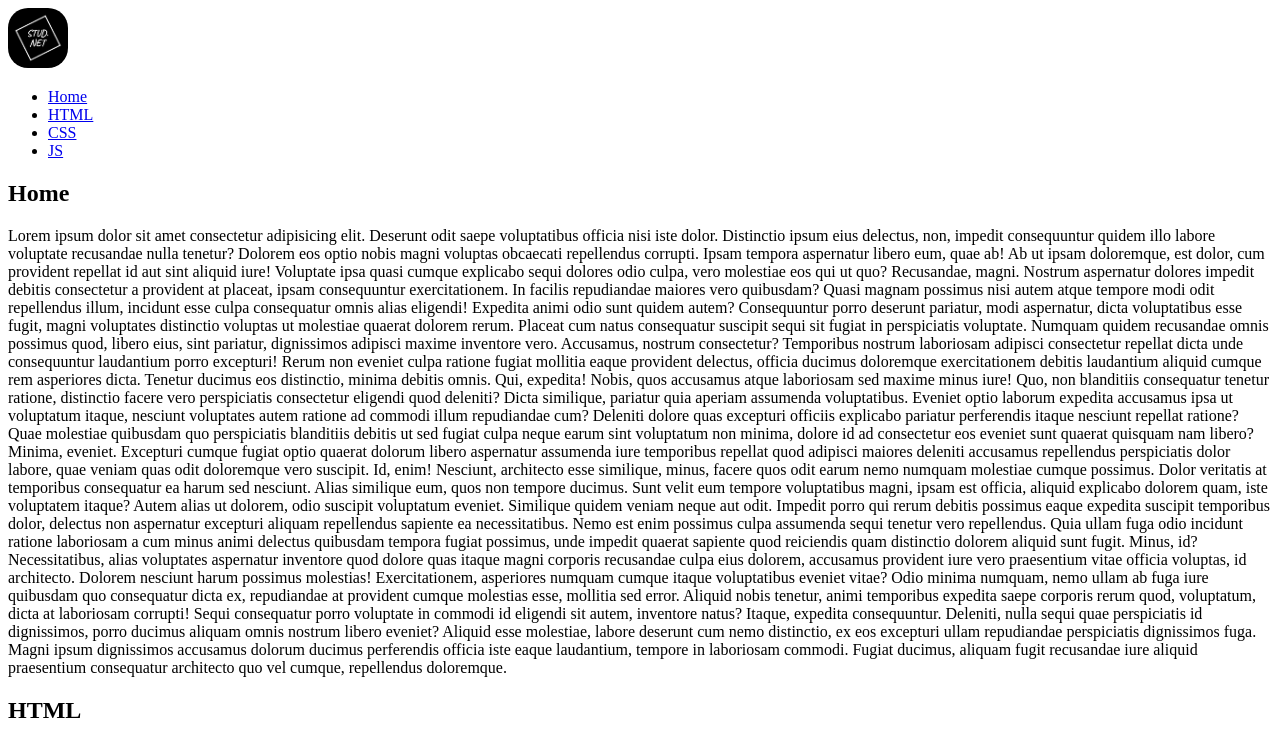
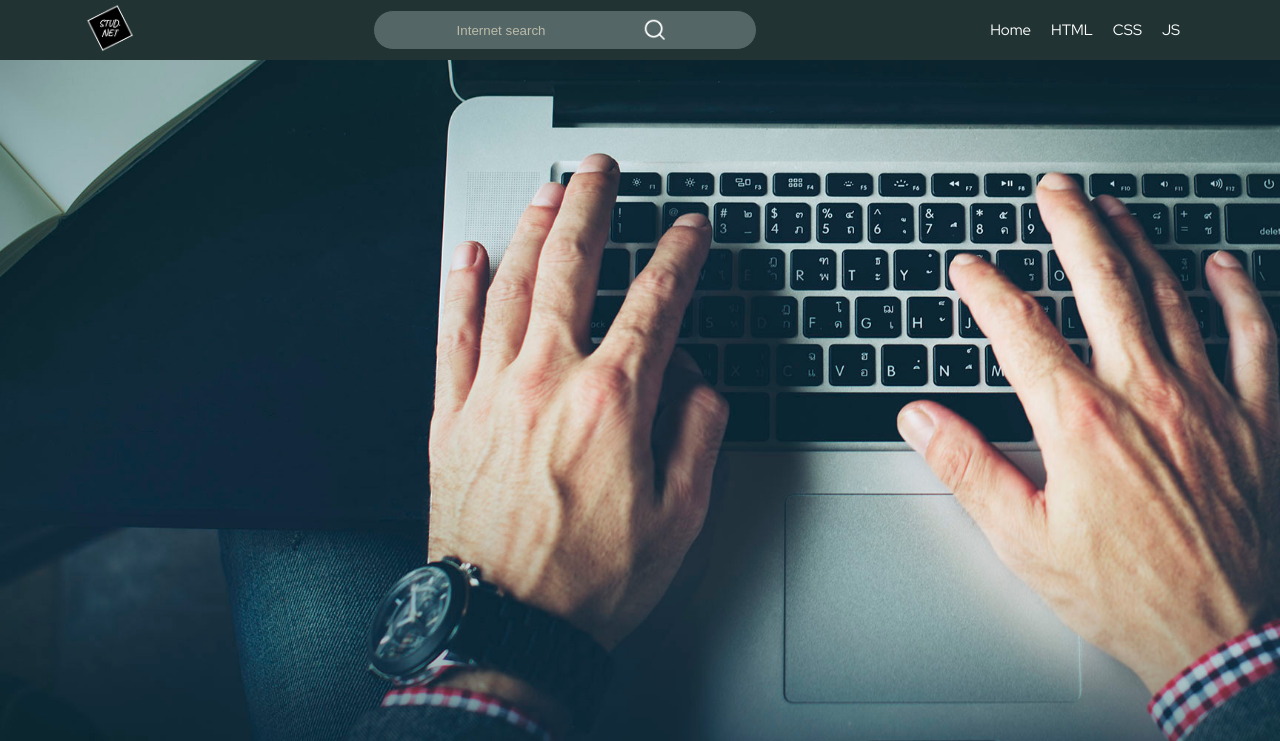
Before and after one commit to Studdnet/16-projects-using-HTML-CSS-and-JavaScript, a plain HTML site: page Projects/Sticky navbar/index.html in a window 1280 px wide. Shown: the top 741 px of the page. Drawn offline with Linux system fonts and the light colour scheme.

Commit message:
working on {Sticky nav bar}

```diff
--- a/Projects/Sticky navbar/css/style.css
+++ b/Projects/Sticky navbar/css/style.css
@@ -1,3 +1,107 @@
+@import url('https://fonts.googleapis.com/css2?family=Red+Hat+Display:wght@300;400;600&display=swap');
+
+:root {
+	--main-bg-color: #223333;
+	--primary-color: #556666;
+	--second-color: #224455;
+	--third-color: #bbbbaa;
+	--fourth-color: #888877;
+}
+
+/* https://www.degraeve.com/color-palette/index.php?q=https://www.bootstrapbayblog.com/wp-content/uploads/2021/03/front-end-developer-1.jpg,1F2C375A5E622F3D49BEBEB686817C,122E43555F66233D55C2C1B28C8276 */
+
+
+
+
+* {
+	margin: 0;
+	padding: 0;
+	box-sizing: border-box;
+}
+
+body {
+	font-family: 'Red Hat Display', sans-serif;
+	font-size: 15px;
+}
+
+.wrapper {
+	display: flex;
+	flex-direction: column;
+	flex: 1 0 100%;
+}
+
+.container {
+	margin: 0 auto;
+	max-width: 1140px;
+	padding: 0 10px;
+	overflow: hidden;
+}
+
+.header {
+	background-color: var(--main-bg-color);
+}
+
+.header__box {
+	height: 60px;
+	display: flex;
+	justify-content: space-between;
+	align-items: center;
+}
+
+.header__search {
+	width: 30vw;
+	height: 40px;
+	background-color: var(--primary-color);
+	border-radius: 40px;
+	display: flex;
+	justify-content: center;
+	align-items: center;
+	border: 1px solid var(--main-bg-color);
+}
+
+.search__input {
+	background-color: transparent;
+	border: none;
+	color: #fff;
+	outline: none;
+}
+
+.search__input::placeholder {
+	color: #bbbbaa;
+}
+
+.search__button img{
+	width: 22px;
+	background-color: var(--primary-color);
+}
+
+.search__button {
+	border: 0;
+	width: 40px;
+	height: 40px;
+	background: transparent;
+	cursor: pointer;
+}
+
+.header__content {
+	height: 100vh;
+	background: url("../img/main-background.jpg") center center/cover no-repeat;
+}
+
+.header__list {
+	display: flex;
+}
+
+.header__item {
+	margin-right: 20px;
+	list-style-type: none;
+}
+
+.header__link {
+	color: #fff;
+	text-decoration: none;
+}
+
 
 
 .header__logo {
@@ -7,5 +111,5 @@
 
 .header__logo img {
 	max-width: 100%;
-	border-radius: 20px;
+	border-radius: 10px;
 }
--- a/Projects/Sticky navbar/index.html
+++ b/Projects/Sticky navbar/index.html
@@ -12,7 +12,15 @@
 <body>
 	<div class="wrapper">
 		<header class="header">
-			<div class="header__logo"><img src="img/logo.png" alt="logo"></div>
+			<div class="container">
+				<div class="header__box">
+					<div class="header__logo"><a href="#"><img src="img/rhomb.png" alt="logo"></a></div>
+					<div class="header__search">
+						<input class="search__input" type="text" placeholder="Internet search" name="search">
+						<button class="search__button">
+							<img src="img/search.png" alt="search__logo">
+						</button>
+					</div>
 					<nav class="header__menu">
 						<ul class="header__list">
 							<li class="header__item"><a class="header__link" href="#">Home</a></li>
@@ -21,56 +29,139 @@
 							<li class="header__item"><a class="header__link" href="#">JS</a></li>
 						</ul>
 					</nav>
+				</div>
+			</div>
+			<div class="header__content">
+
+			</div>
 		</header>
 		<main class="main">
 			<section class="Home" id="home">
 				<h2 class="home__title title">Home</h2>
 				<p class="home__text text">
-					Lorem ipsum dolor sit amet consectetur adipisicing elit. Deserunt odit saepe voluptatibus officia nisi iste dolor. Distinctio ipsum eius delectus, non, impedit consequuntur quidem illo labore voluptate recusandae nulla tenetur?
-					Dolorem eos optio nobis magni voluptas obcaecati repellendus corrupti. Ipsam tempora aspernatur libero eum, quae ab! Ab ut ipsam doloremque, est dolor, cum provident repellat id aut sint aliquid iure!
-					Voluptate ipsa quasi cumque explicabo sequi dolores odio culpa, vero molestiae eos qui ut quo? Recusandae, magni. Nostrum aspernatur dolores impedit debitis consectetur a provident at placeat, ipsam consequuntur exercitationem.
-					In facilis repudiandae maiores vero quibusdam? Quasi magnam possimus nisi autem atque tempore modi odit repellendus illum, incidunt esse culpa consequatur omnis alias eligendi! Expedita animi odio sunt quidem autem?
-					Consequuntur porro deserunt pariatur, modi aspernatur, dicta voluptatibus esse fugit, magni voluptates distinctio voluptas ut molestiae quaerat dolorem rerum. Placeat cum natus consequatur suscipit sequi sit fugiat in perspiciatis voluptate.
-					Numquam quidem recusandae omnis possimus quod, libero eius, sint pariatur, dignissimos adipisci maxime inventore vero. Accusamus, nostrum consectetur? Temporibus nostrum laboriosam adipisci consectetur repellat dicta unde consequuntur laudantium porro excepturi!
-					Rerum non eveniet culpa ratione fugiat mollitia eaque provident delectus, officia ducimus doloremque exercitationem debitis laudantium aliquid cumque rem asperiores dicta. Tenetur ducimus eos distinctio, minima debitis omnis. Qui, expedita!
-					Nobis, quos accusamus atque laboriosam sed maxime minus iure! Quo, non blanditiis consequatur tenetur ratione, distinctio facere vero perspiciatis consectetur eligendi quod deleniti? Dicta similique, pariatur quia aperiam assumenda voluptatibus.
-					Eveniet optio laborum expedita accusamus ipsa ut voluptatum itaque, nesciunt voluptates autem ratione ad commodi illum repudiandae cum? Deleniti dolore quas excepturi officiis explicabo pariatur perferendis itaque nesciunt repellat ratione?
-					Quae molestiae quibusdam quo perspiciatis blanditiis debitis ut sed fugiat culpa neque earum sint voluptatum non minima, dolore id ad consectetur eos eveniet sunt quaerat quisquam nam libero? Minima, eveniet.
-					Excepturi cumque fugiat optio quaerat dolorum libero aspernatur assumenda iure temporibus repellat quod adipisci maiores deleniti accusamus repellendus perspiciatis dolor labore, quae veniam quas odit doloremque vero suscipit. Id, enim!
-					Nesciunt, architecto esse similique, minus, facere quos odit earum nemo numquam molestiae cumque possimus. Dolor veritatis at temporibus consequatur ea harum sed nesciunt. Alias similique eum, quos non tempore ducimus.
-					Sunt velit eum tempore voluptatibus magni, ipsam est officia, aliquid explicabo dolorem quam, iste voluptatem itaque? Autem alias ut dolorem, odio suscipit voluptatum eveniet. Similique quidem veniam neque aut odit.
-					Impedit porro qui rerum debitis possimus eaque expedita suscipit temporibus dolor, delectus non aspernatur excepturi aliquam repellendus sapiente ea necessitatibus. Nemo est enim possimus culpa assumenda sequi tenetur vero repellendus.
-					Quia ullam fuga odio incidunt ratione laboriosam a cum minus animi delectus quibusdam tempora fugiat possimus, unde impedit quaerat sapiente quod reiciendis quam distinctio dolorem aliquid sunt fugit. Minus, id?
-					Necessitatibus, alias voluptates aspernatur inventore quod dolore quas itaque magni corporis recusandae culpa eius dolorem, accusamus provident iure vero praesentium vitae officia voluptas, id architecto. Dolorem nesciunt harum possimus molestias!
-					Exercitationem, asperiores numquam cumque itaque voluptatibus eveniet vitae? Odio minima numquam, nemo ullam ab fuga iure quibusdam quo consequatur dicta ex, repudiandae at provident cumque molestias esse, mollitia sed error.
-					Aliquid nobis tenetur, animi temporibus expedita saepe corporis rerum quod, voluptatum, dicta at laboriosam corrupti! Sequi consequatur porro voluptate in commodi id eligendi sit autem, inventore natus? Itaque, expedita consequuntur.
-					Deleniti, nulla sequi quae perspiciatis id dignissimos, porro ducimus aliquam omnis nostrum libero eveniet? Aliquid esse molestiae, labore deserunt cum nemo distinctio, ex eos excepturi ullam repudiandae perspiciatis dignissimos fuga.
-					Magni ipsum dignissimos accusamus dolorum ducimus perferendis officia iste eaque laudantium, tempore in laboriosam commodi. Fugiat ducimus, aliquam fugit recusandae iure aliquid praesentium consequatur architecto quo vel cumque, repellendus doloremque.
+					Lorem ipsum dolor sit amet consectetur adipisicing elit. Deserunt odit saepe voluptatibus officia nisi
+					iste dolor. Distinctio ipsum eius delectus, non, impedit consequuntur quidem illo labore voluptate
+					recusandae nulla tenetur?
+					Dolorem eos optio nobis magni voluptas obcaecati repellendus corrupti. Ipsam tempora aspernatur libero
+					eum, quae ab! Ab ut ipsam doloremque, est dolor, cum provident repellat id aut sint aliquid iure!
+					Voluptate ipsa quasi cumque explicabo sequi dolores odio culpa, vero molestiae eos qui ut quo?
+					Recusandae, magni. Nostrum aspernatur dolores impedit debitis consectetur a provident at placeat,
+					ipsam consequuntur exercitationem.
+					In facilis repudiandae maiores vero quibusdam? Quasi magnam possimus nisi autem atque tempore modi
+					odit repellendus illum, incidunt esse culpa consequatur omnis alias eligendi! Expedita animi odio sunt
+					quidem autem?
+					Consequuntur porro deserunt pariatur, modi aspernatur, dicta voluptatibus esse fugit, magni voluptates
+					distinctio voluptas ut molestiae quaerat dolorem rerum. Placeat cum natus consequatur suscipit sequi
+					sit fugiat in perspiciatis voluptate.
+					Numquam quidem recusandae omnis possimus quod, libero eius, sint pariatur, dignissimos adipisci maxime
+					inventore vero. Accusamus, nostrum consectetur? Temporibus nostrum laboriosam adipisci consectetur
+					repellat dicta unde consequuntur laudantium porro excepturi!
+					Rerum non eveniet culpa ratione fugiat mollitia eaque provident delectus, officia ducimus doloremque
+					exercitationem debitis laudantium aliquid cumque rem asperiores dicta. Tenetur ducimus eos distinctio,
+					minima debitis omnis. Qui, expedita!
+					Nobis, quos accusamus atque laboriosam sed maxime minus iure! Quo, non blanditiis consequatur tenetur
+					ratione, distinctio facere vero perspiciatis consectetur eligendi quod deleniti? Dicta similique,
+					pariatur quia aperiam assumenda voluptatibus.
+					Eveniet optio laborum expedita accusamus ipsa ut voluptatum itaque, nesciunt voluptates autem ratione
+					ad commodi illum repudiandae cum? Deleniti dolore quas excepturi officiis explicabo pariatur
+					perferendis itaque nesciunt repellat ratione?
+					Quae molestiae quibusdam quo perspiciatis blanditiis debitis ut sed fugiat culpa neque earum sint
+					voluptatum non minima, dolore id ad consectetur eos eveniet sunt quaerat quisquam nam libero? Minima,
+					eveniet.
+					Excepturi cumque fugiat optio quaerat dolorum libero aspernatur assumenda iure temporibus repellat
+					quod adipisci maiores deleniti accusamus repellendus perspiciatis dolor labore, quae veniam quas odit
+					doloremque vero suscipit. Id, enim!
+					Nesciunt, architecto esse similique, minus, facere quos odit earum nemo numquam molestiae cumque
+					possimus. Dolor veritatis at temporibus consequatur ea harum sed nesciunt. Alias similique eum, quos
+					non tempore ducimus.
+					Sunt velit eum tempore voluptatibus magni, ipsam est officia, aliquid explicabo dolorem quam, iste
+					voluptatem itaque? Autem alias ut dolorem, odio suscipit voluptatum eveniet. Similique quidem veniam
+					neque aut odit.
+					Impedit porro qui rerum debitis possimus eaque expedita suscipit temporibus dolor, delectus non
+					aspernatur excepturi aliquam repellendus sapiente ea necessitatibus. Nemo est enim possimus culpa
+					assumenda sequi tenetur vero repellendus.
+					Quia ullam fuga odio incidunt ratione laboriosam a cum minus animi delectus quibusdam tempora fugiat
+					possimus, unde impedit quaerat sapiente quod reiciendis quam distinctio dolorem aliquid sunt fugit.
+					Minus, id?
+					Necessitatibus, alias voluptates aspernatur inventore quod dolore quas itaque magni corporis
+					recusandae culpa eius dolorem, accusamus provident iure vero praesentium vitae officia voluptas, id
+					architecto. Dolorem nesciunt harum possimus molestias!
+					Exercitationem, asperiores numquam cumque itaque voluptatibus eveniet vitae? Odio minima numquam, nemo
+					ullam ab fuga iure quibusdam quo consequatur dicta ex, repudiandae at provident cumque molestias esse,
+					mollitia sed error.
+					Aliquid nobis tenetur, animi temporibus expedita saepe corporis rerum quod, voluptatum, dicta at
+					laboriosam corrupti! Sequi consequatur porro voluptate in commodi id eligendi sit autem, inventore
+					natus? Itaque, expedita consequuntur.
+					Deleniti, nulla sequi quae perspiciatis id dignissimos, porro ducimus aliquam omnis nostrum libero
+					eveniet? Aliquid esse molestiae, labore deserunt cum nemo distinctio, ex eos excepturi ullam
+					repudiandae perspiciatis dignissimos fuga.
+					Magni ipsum dignissimos accusamus dolorum ducimus perferendis officia iste eaque laudantium, tempore
+					in laboriosam commodi. Fugiat ducimus, aliquam fugit recusandae iure aliquid praesentium consequatur
+					architecto quo vel cumque, repellendus doloremque.
 				</p>
 			</section>
 			<section class="html" id="html">
 				<h2 class="html__title title">HTML</h2>
 				<p class="html__text text">
-					Lorem ipsum dolor sit amet consectetur adipisicing elit. Deserunt odit saepe voluptatibus officia nisi iste dolor. Distinctio ipsum eius delectus, non, impedit consequuntur quidem illo labore voluptate recusandae nulla tenetur?
-					Dolorem eos optio nobis magni voluptas obcaecati repellendus corrupti. Ipsam tempora aspernatur libero eum, quae ab! Ab ut ipsam doloremque, est dolor, cum provident repellat id aut sint aliquid iure!
-					Voluptate ipsa quasi cumque explicabo sequi dolores odio culpa, vero molestiae eos qui ut quo? Recusandae, magni. Nostrum aspernatur dolores impedit debitis consectetur a provident at placeat, ipsam consequuntur exercitationem.
-					In facilis repudiandae maiores vero quibusdam? Quasi magnam possimus nisi autem atque tempore modi odit repellendus illum, incidunt esse culpa consequatur omnis alias eligendi! Expedita animi odio sunt quidem autem?
-					Consequuntur porro deserunt pariatur, modi aspernatur, dicta voluptatibus esse fugit, magni voluptates distinctio voluptas ut molestiae quaerat dolorem rerum. Placeat cum natus consequatur suscipit sequi sit fugiat in perspiciatis voluptate.
-					Numquam quidem recusandae omnis possimus quod, libero eius, sint pariatur, dignissimos adipisci maxime inventore vero. Accusamus, nostrum consectetur? Temporibus nostrum laboriosam adipisci consectetur repellat dicta unde consequuntur laudantium porro excepturi!
-					Rerum non eveniet culpa ratione fugiat mollitia eaque provident delectus, officia ducimus doloremque exercitationem debitis laudantium aliquid cumque rem asperiores dicta. Tenetur ducimus eos distinctio, minima debitis omnis. Qui, expedita!
-					Nobis, quos accusamus atque laboriosam sed maxime minus iure! Quo, non blanditiis consequatur tenetur ratione, distinctio facere vero perspiciatis consectetur eligendi quod deleniti? Dicta similique, pariatur quia aperiam assumenda voluptatibus.
-					Eveniet optio laborum expedita accusamus ipsa ut voluptatum itaque, nesciunt voluptates autem ratione ad commodi illum repudiandae cum? Deleniti dolore quas excepturi officiis explicabo pariatur perferendis itaque nesciunt repellat ratione?
-					Quae molestiae quibusdam quo perspiciatis blanditiis debitis ut sed fugiat culpa neque earum sint voluptatum non minima, dolore id ad consectetur eos eveniet sunt quaerat quisquam nam libero? Minima, eveniet.
-					Excepturi cumque fugiat optio quaerat dolorum libero aspernatur assumenda iure temporibus repellat quod adipisci maiores deleniti accusamus repellendus perspiciatis dolor labore, quae veniam quas odit doloremque vero suscipit. Id, enim!
-					Nesciunt, architecto esse similique, minus, facere quos odit earum nemo numquam molestiae cumque possimus. Dolor veritatis at temporibus consequatur ea harum sed nesciunt. Alias similique eum, quos non tempore ducimus.
-					Sunt velit eum tempore voluptatibus magni, ipsam est officia, aliquid explicabo dolorem quam, iste voluptatem itaque? Autem alias ut dolorem, odio suscipit voluptatum eveniet. Similique quidem veniam neque aut odit.
-					Impedit porro qui rerum debitis possimus eaque expedita suscipit temporibus dolor, delectus non aspernatur excepturi aliquam repellendus sapiente ea necessitatibus. Nemo est enim possimus culpa assumenda sequi tenetur vero repellendus.
-					Quia ullam fuga odio incidunt ratione laboriosam a cum minus animi delectus quibusdam tempora fugiat possimus, unde impedit quaerat sapiente quod reiciendis quam distinctio dolorem aliquid sunt fugit. Minus, id?
-					Necessitatibus, alias voluptates aspernatur inventore quod dolore quas itaque magni corporis recusandae culpa eius dolorem, accusamus provident iure vero praesentium vitae officia voluptas, id architecto. Dolorem nesciunt harum possimus molestias!
-					Exercitationem, asperiores numquam cumque itaque voluptatibus eveniet vitae? Odio minima numquam, nemo ullam ab fuga iure quibusdam quo consequatur dicta ex, repudiandae at provident cumque molestias esse, mollitia sed error.
-					Aliquid nobis tenetur, animi temporibus expedita saepe corporis rerum quod, voluptatum, dicta at laboriosam corrupti! Sequi consequatur porro voluptate in commodi id eligendi sit autem, inventore natus? Itaque, expedita consequuntur.
-					Deleniti, nulla sequi quae perspiciatis id dignissimos, porro ducimus aliquam omnis nostrum libero eveniet? Aliquid esse molestiae, labore deserunt cum nemo distinctio, ex eos excepturi ullam repudiandae perspiciatis dignissimos fuga.
-					Magni ipsum dignissimos accusamus dolorum ducimus perferendis officia iste eaque laudantium, tempore in laboriosam commodi. Fugiat ducimus, aliquam fugit recusandae iure aliquid praesentium consequatur architecto quo vel cumque, repellendus doloremque.
+					Lorem ipsum dolor sit amet consectetur adipisicing elit. Deserunt odit saepe voluptatibus officia nisi
+					iste dolor. Distinctio ipsum eius delectus, non, impedit consequuntur quidem illo labore voluptate
+					recusandae nulla tenetur?
+					Dolorem eos optio nobis magni voluptas obcaecati repellendus corrupti. Ipsam tempora aspernatur libero
+					eum, quae ab! Ab ut ipsam doloremque, est dolor, cum provident repellat id aut sint aliquid iure!
+					Voluptate ipsa quasi cumque explicabo sequi dolores odio culpa, vero molestiae eos qui ut quo?
+					Recusandae, magni. Nostrum aspernatur dolores impedit debitis consectetur a provident at placeat,
+					ipsam consequuntur exercitationem.
+					In facilis repudiandae maiores vero quibusdam? Quasi magnam possimus nisi autem atque tempore modi
+					odit repellendus illum, incidunt esse culpa consequatur omnis alias eligendi! Expedita animi odio sunt
+					quidem autem?
+					Consequuntur porro deserunt pariatur, modi aspernatur, dicta voluptatibus esse fugit, magni voluptates
+					distinctio voluptas ut molestiae quaerat dolorem rerum. Placeat cum natus consequatur suscipit sequi
+					sit fugiat in perspiciatis voluptate.
+					Numquam quidem recusandae omnis possimus quod, libero eius, sint pariatur, dignissimos adipisci maxime
+					inventore vero. Accusamus, nostrum consectetur? Temporibus nostrum laboriosam adipisci consectetur
+					repellat dicta unde consequuntur laudantium porro excepturi!
+					Rerum non eveniet culpa ratione fugiat mollitia eaque provident delectus, officia ducimus doloremque
+					exercitationem debitis laudantium aliquid cumque rem asperiores dicta. Tenetur ducimus eos distinctio,
+					minima debitis omnis. Qui, expedita!
+					Nobis, quos accusamus atque laboriosam sed maxime minus iure! Quo, non blanditiis consequatur tenetur
+					ratione, distinctio facere vero perspiciatis consectetur eligendi quod deleniti? Dicta similique,
+					pariatur quia aperiam assumenda voluptatibus.
+					Eveniet optio laborum expedita accusamus ipsa ut voluptatum itaque, nesciunt voluptates autem ratione
+					ad commodi illum repudiandae cum? Deleniti dolore quas excepturi officiis explicabo pariatur
+					perferendis itaque nesciunt repellat ratione?
+					Quae molestiae quibusdam quo perspiciatis blanditiis debitis ut sed fugiat culpa neque earum sint
+					voluptatum non minima, dolore id ad consectetur eos eveniet sunt quaerat quisquam nam libero? Minima,
+					eveniet.
+					Excepturi cumque fugiat optio quaerat dolorum libero aspernatur assumenda iure temporibus repellat
+					quod adipisci maiores deleniti accusamus repellendus perspiciatis dolor labore, quae veniam quas odit
+					doloremque vero suscipit. Id, enim!
+					Nesciunt, architecto esse similique, minus, facere quos odit earum nemo numquam molestiae cumque
+					possimus. Dolor veritatis at temporibus consequatur ea harum sed nesciunt. Alias similique eum, quos
+					non tempore ducimus.
+					Sunt velit eum tempore voluptatibus magni, ipsam est officia, aliquid explicabo dolorem quam, iste
+					voluptatem itaque? Autem alias ut dolorem, odio suscipit voluptatum eveniet. Similique quidem veniam
+					neque aut odit.
+					Impedit porro qui rerum debitis possimus eaque expedita suscipit temporibus dolor, delectus non
+					aspernatur excepturi aliquam repellendus sapiente ea necessitatibus. Nemo est enim possimus culpa
+					assumenda sequi tenetur vero repellendus.
+					Quia ullam fuga odio incidunt ratione laboriosam a cum minus animi delectus quibusdam tempora fugiat
+					possimus, unde impedit quaerat sapiente quod reiciendis quam distinctio dolorem aliquid sunt fugit.
+					Minus, id?
+					Necessitatibus, alias voluptates aspernatur inventore quod dolore quas itaque magni corporis
+					recusandae culpa eius dolorem, accusamus provident iure vero praesentium vitae officia voluptas, id
+					architecto. Dolorem nesciunt harum possimus molestias!
+					Exercitationem, asperiores numquam cumque itaque voluptatibus eveniet vitae? Odio minima numquam, nemo
+					ullam ab fuga iure quibusdam quo consequatur dicta ex, repudiandae at provident cumque molestias esse,
+					mollitia sed error.
+					Aliquid nobis tenetur, animi temporibus expedita saepe corporis rerum quod, voluptatum, dicta at
+					laboriosam corrupti! Sequi consequatur porro voluptate in commodi id eligendi sit autem, inventore
+					natus? Itaque, expedita consequuntur.
+					Deleniti, nulla sequi quae perspiciatis id dignissimos, porro ducimus aliquam omnis nostrum libero
+					eveniet? Aliquid esse molestiae, labore deserunt cum nemo distinctio, ex eos excepturi ullam
+					repudiandae perspiciatis dignissimos fuga.
+					Magni ipsum dignissimos accusamus dolorum ducimus perferendis officia iste eaque laudantium, tempore
+					in laboriosam commodi. Fugiat ducimus, aliquam fugit recusandae iure aliquid praesentium consequatur
+					architecto quo vel cumque, repellendus doloremque.
 				</p>
 			</section>
 		</main>
```
Also changed, not shown: Projects/Sticky navbar/img/main-background.jpg (added), Projects/Sticky navbar/img/rhomb.png (added), Projects/Sticky navbar/img/search.png (added). Lines whose indentation alone changed are shown as unchanged.
